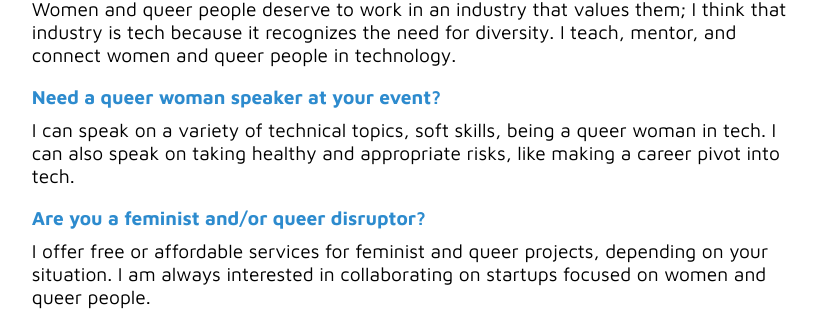
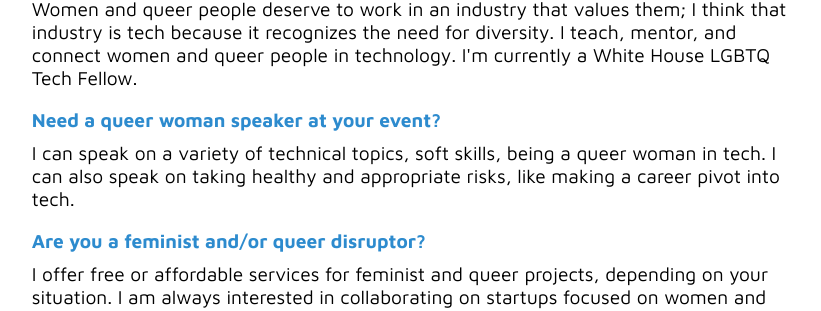
Before and after one commit to frankienicoletti/kate-jefferson, a plain HTML site: page index.html in a window 1280 px wide. Shown: the part 590-901 px from the top of the page, without its empty margins (229-1050 px from the left). Drawn offline with Linux system fonts and the light colour scheme.

Commit message:
added tech fellow

```diff
--- a/index.html
+++ b/index.html
@@ -23,6 +23,7 @@
                 <h1>I’m an advocate for women & queer folk in tech</h1>
                 Women and queer people deserve to work in an industry that values them; I think that industry is tech
                 because it recognizes the need for diversity. I teach, mentor, and connect women and queer people in technology.
+                I'm currently a White House LGBTQ Tech Fellow.
 
                 <span class="header-bold">Need a queer woman speaker at your event?</span>
                 I can speak on a variety of technical topics, soft skills, being a queer woman in tech. I can also speak on
```
